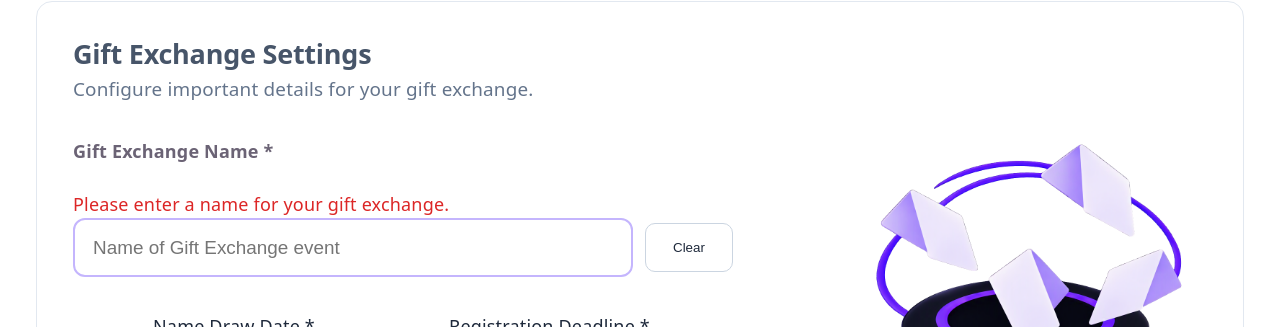
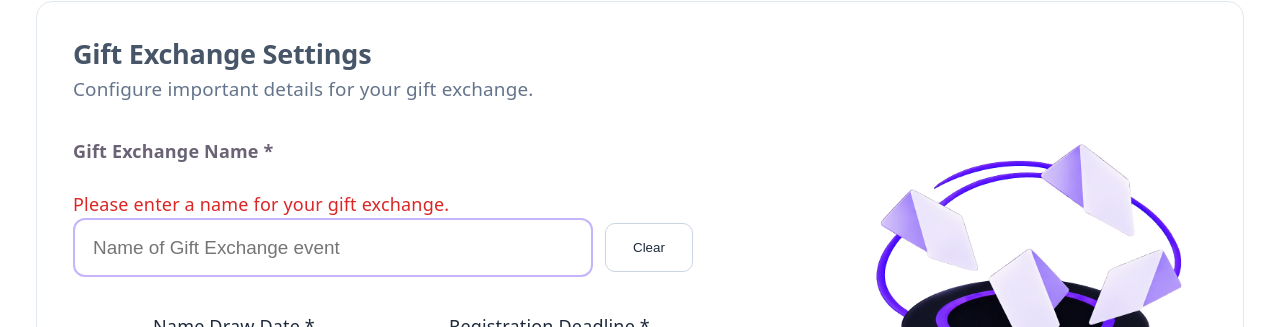
Before and after one commit to LurieJoe/Mystery-Name-Draw, a React (Vite) app: page / in a window 1280 px wide. Shown: the part 270-597 px from the top of the page. Built offline with nearby package versions, Linux system fonts and the light colour scheme.

Commit message:
Checkpoint apply box-sizing reset.

```diff
--- a/src/CreateEventPage.css
+++ b/src/CreateEventPage.css
@@ -912,9 +912,6 @@
 
 .email-subject-input {
   width: 100%;
-  /* Without this the 1rem side padding and border are added ON TOP of
-     100%, pushing the field past the card edge. */
-  box-sizing: border-box;
   margin-top: 0.5rem;
   padding: 0.75rem 1rem;
 
--- a/src/index.css
+++ b/src/index.css
@@ -1,3 +1,11 @@
+/* Padding and borders count inside an element's declared width.
+   Without this, `width: 100%` plus padding overflows its container. */
+*,
+*::before,
+*::after {
+  box-sizing: border-box;
+}
+
 :root[data-theme="light"] {
   --text: #6b6375;
   --text-h: #08060d;
```
